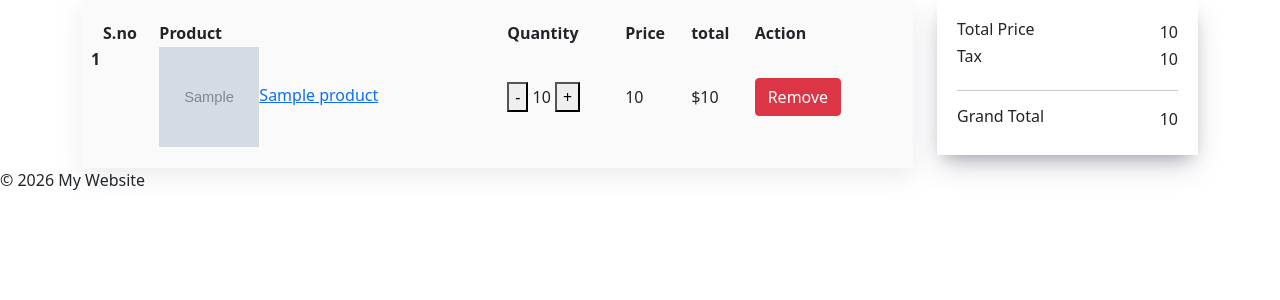
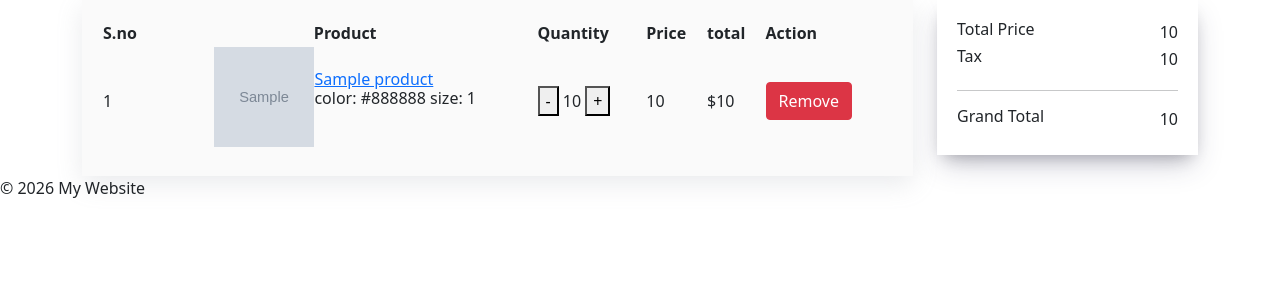
Before and after one commit to amitsaini95/EStore, a Django app: template Estore/templates/store/cart.html in a window 1280 px wide. Shown: the part 56-356 px from the top of the page. Run offline with Django 3.2, Linux system fonts and the light colour scheme; the template is opened without the code that fills it: most values are stand-ins (such as "Sample title", 1, 10 or a date in 2020); grey boxes marked "Sample" are stand-in pictures.

Commit message:
add color and size in cart product in cart

```diff
--- a/Estore/static/cart/cart.css
+++ b/Estore/static/cart/cart.css
@@ -16,3 +16,8 @@
 justify-content:space-between;
 
 }
+ .cartProductName {
+    display: flex !important;
+    justify-content:center;
+    align-items: center;
+}
--- a/Estore/templates/store/cart.html
+++ b/Estore/templates/store/cart.html
@@ -9,7 +9,7 @@
            <table class="w-100">
             <thead>
                 <th scope="col">S.no</th>
-                <th scope="col">Product</th>
+                <th scope="col" class="text-center">Product</th>
                 <th scope="col">Quantity</th>
                 <th scope="col">Price</th>
                 <th scope="col">total</th>
@@ -20,8 +20,17 @@
             {% for cartitem in cartitems %}
             <tr>
 
-                <th class="row">{{ forloop.counter}}</th>
-                <td><img src="{{cartitem.product.productImage.url}}" width="100" height="100"><span><a href="{{cartitem.product.get_url}}">{{cartitem.product.productName}}</a> </span></td>
+                <td>{{ forloop.counter}}</td>
+                <td class="cartProductName"><h6><img src="{{cartitem.product.productImage.url}}" width="100" height="100"></h6><h6><a href="{{cartitem.product.get_url}}">{{cartitem.product.productName}}<a/>
+                    <p>
+
+                 {% for color in  cartitem.variation.colors %}
+                 color:  {{color}}
+               {% endfor %}
+                {% for size in  cartitem.variation.sizes %}
+                 size:   {{size}}
+               {% endfor %}
+            </p></h6></td>
                 <td><a href="{% url 'removeCart' cartitem.product.id %}"><button> - </button></a> {{cartitem.quantity}} <a href="{% url 'addCart' cartitem.product.id %}"><button>+</button></a></td>
                 <td>{{cartitem.product.price}}</td>
                 <td>${{cartitem.sub_total}}</td>
```
Also changed, not shown: Estore/db.sqlite3.
